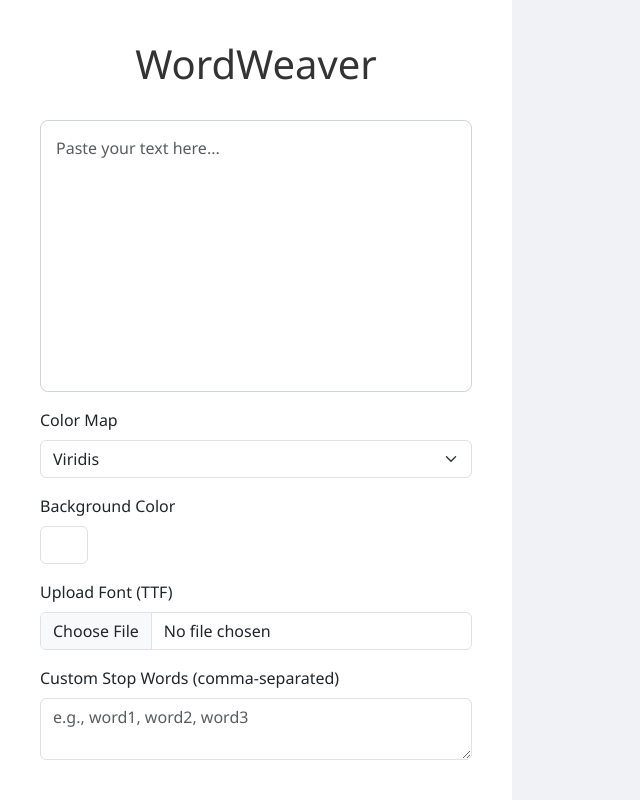
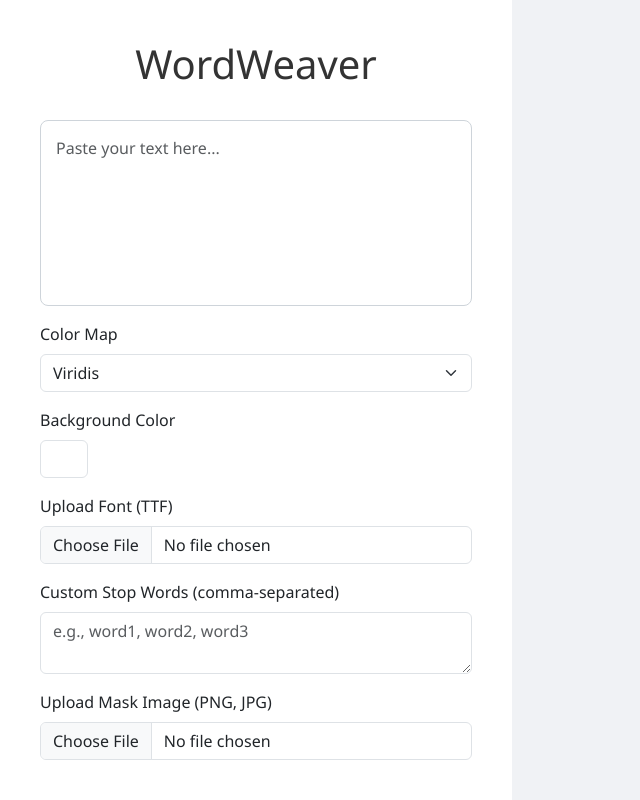
Before and after one commit to shaheem-pp/WordWeaver-flask, a Flask app: page / in a window 1280 px wide. Shown: the whole page, without its empty margins (0-640 px from the left). Run offline with Flask 3, Linux system fonts and the light colour scheme.

Commit message:
Added image mask upload feature

```diff
--- a/app/routes.py
+++ b/app/routes.py
@@ -24,6 +24,7 @@
     background_color = request.form.get('background_color', 'white')
     font_file = request.files.get('font_file')
     custom_stopwords = request.form.get('custom_stopwords')
+    mask_file = request.files.get('mask_file')
 
     font_path = None
     if font_file and font_file.filename != '':
@@ -36,19 +37,34 @@
             current_app.logger.error(f"Error saving font file: {e}")
             return jsonify({'error': 'Failed to process font file.'}), 500
 
+    mask_path = None
+    if mask_file and mask_file.filename != '':
+        # Save the uploaded mask file temporarily
+        try:
+            with tempfile.NamedTemporaryFile(delete=False, suffix='.png') as temp_mask: # Assuming PNG for now, can be more flexible
+                mask_file.save(temp_mask.name)
+                mask_path = temp_mask.name
+        except Exception as e:
+            current_app.logger.error(f"Error saving mask file: {e}")
+            return jsonify({'error': 'Failed to process mask file.'}), 500
+
     if not text:
-        # Clean up temporary font file if it was uploaded
+        # Clean up temporary files if they were uploaded
         if font_path and os.path.exists(font_path):
             os.remove(font_path)
+        if mask_path and os.path.exists(mask_path):
+            os.remove(mask_path)
         return jsonify({'error': 'No text provided'}), 400
 
     try:
-        img_str = generate_wordcloud_image(text, colormap=colormap, background_color=background_color, font_path=font_path, custom_stopwords=custom_stopwords)
+        img_str = generate_wordcloud_image(text, colormap=colormap, background_color=background_color, font_path=font_path, custom_stopwords=custom_stopwords, mask_path=mask_path)
         return jsonify({'wordcloud': img_str})
     except Exception as e:
         current_app.logger.error(f"Error generating word cloud: {e}")
         return jsonify({'error': 'An unexpected error occurred.'}), 500
     finally:
-        # Clean up temporary font file
+        # Clean up temporary files
         if font_path and os.path.exists(font_path):
             os.remove(font_path)
+        if mask_path and os.path.exists(mask_path):
+            os.remove(mask_path)
--- a/app/static/js/main.js
+++ b/app/static/js/main.js
@@ -3,6 +3,7 @@
 const backgroundColorInput = document.getElementById('background-color-input');
 const fontFileInput = document.getElementById('font-file-input');
 const stopwordsInput = document.getElementById('stopwords-input');
+const maskFileInput = document.getElementById('mask-file-input');
 
 function generateWordCloud() {
     const text = textInput.value;
@@ -20,6 +21,10 @@
         formData.append('font_file', fontFileInput.files[0]);
     }
     formData.append('custom_stopwords', stopwordsInput.value);
+
+    if (maskFileInput.files.length > 0) {
+        formData.append('mask_file', maskFileInput.files[0]);
+    }
 
     fetch('/generate_wordcloud', {
         method: 'POST',
@@ -42,3 +47,4 @@
 backgroundColorInput.addEventListener('change', generateWordCloud);
 fontFileInput.addEventListener('change', generateWordCloud);
 stopwordsInput.addEventListener('input', generateWordCloud);
+maskFileInput.addEventListener('change', generateWordCloud);
--- a/app/templates/index.html
+++ b/app/templates/index.html
@@ -34,6 +34,10 @@
                 <label for="stopwords-input" class="form-label">Custom Stop Words (comma-separated)</label>
                 <textarea id="stopwords-input" class="form-control" placeholder="e.g., word1, word2, word3"></textarea>
             </div>
+            <div class="mt-3">
+                <label for="mask-file-input" class="form-label">Upload Mask Image (PNG, JPG)</label>
+                <input type="file" id="mask-file-input" class="form-control" accept=".png, .jpg, .jpeg">
+            </div>
         </div>
         <div class="right-pane">
             <div id="wordcloud-container">
```
Also changed, not shown: app/wordcloud_generator.py (+10 -2 lines).
